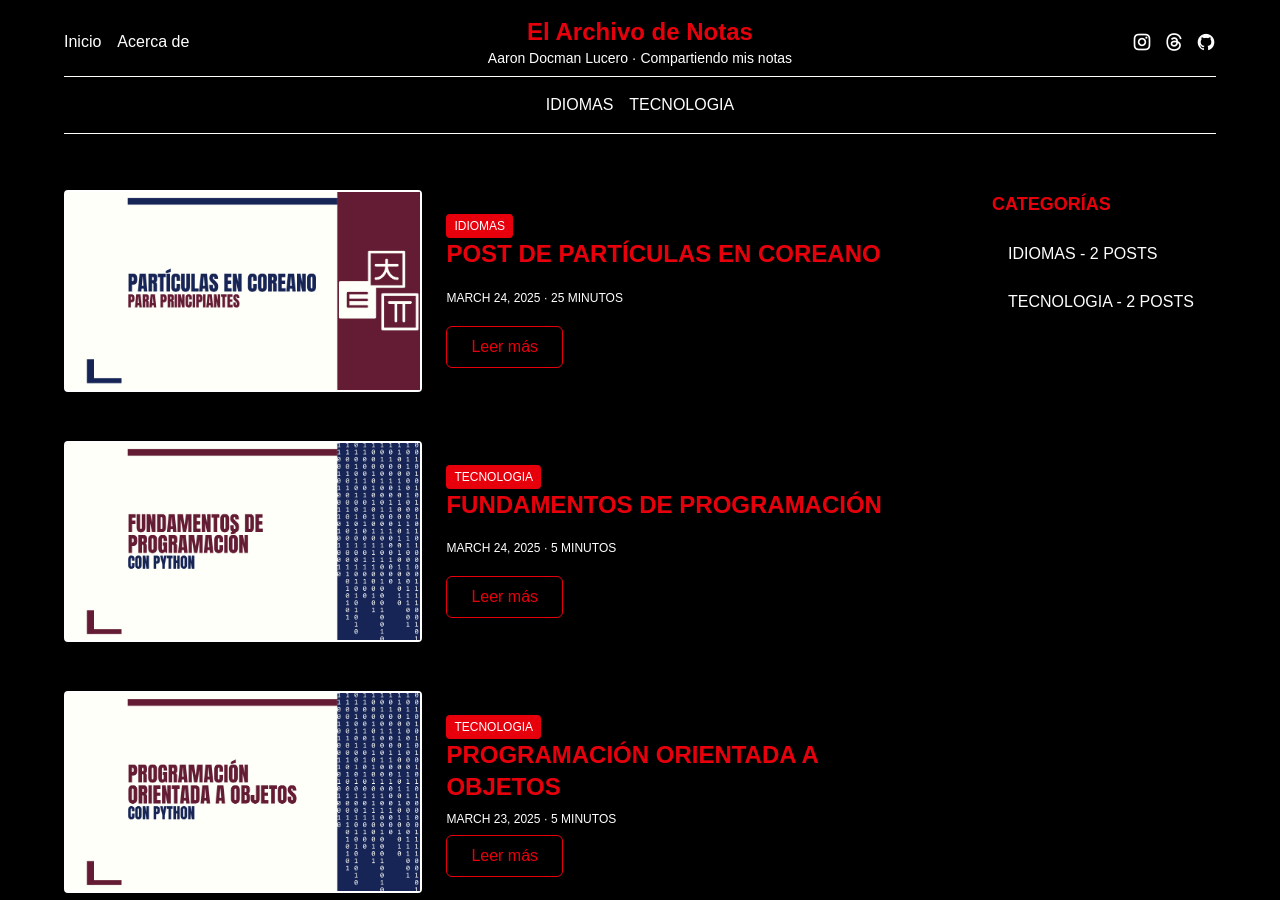
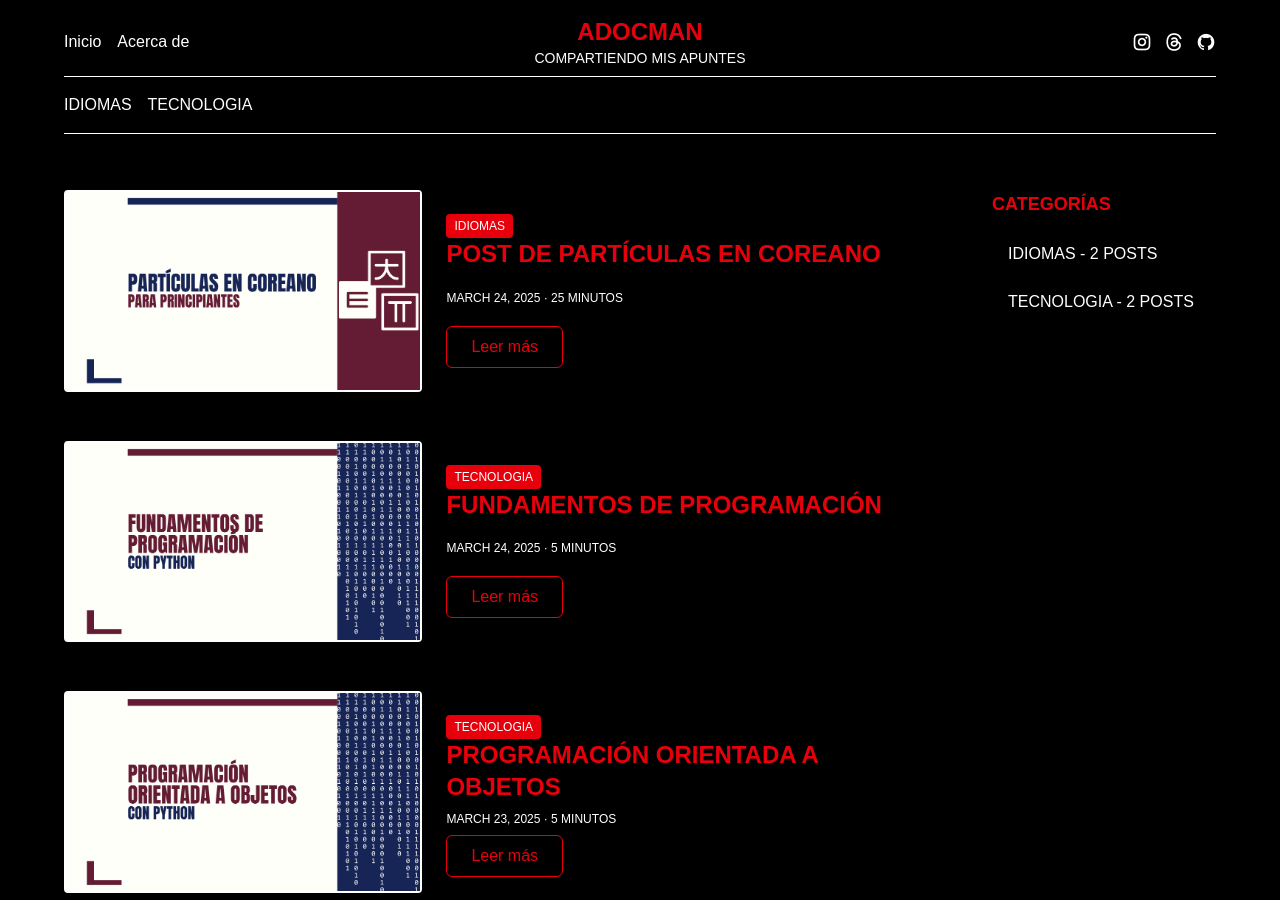
Before and after one commit to adocman/adocman.github.io, a Jekyll site: the page built from index.markdown, in a window 1280 px wide and 900 px high. Built offline with Jekyll 4.4.1, drawn with Linux system fonts in a browser that asks for light colours; nearby versions of some CDN libraries.

Commit message:
header 1.0

```diff
--- a/_includes/header.html
+++ b/_includes/header.html
@@ -4,14 +4,14 @@
     <div class="hidden md:grid grid-cols-3 items-center max-w-7xl mx-auto">
       <!-- Columna 1: Navegación -->
       <div class="flex justify-start space-x-4">
-        <a href="/" class="text-white hover:text-red-600">Inicio</a>
+        <a href="/" class="text-white hover:text-red">Inicio</a>
         <a href="/about/" class="text-white hover:text-red-600">Acerca de</a>
       </div>
 
       <!-- Columna 2: Nombre y descripción centrados -->
       <div class="flex flex-col items-center">
-        <a href="/" class="text-red-600 text-2xl font-bold">El Archivo de Notas</a>
-        <p class="text-sm text-white">Aaron Docman Lucero · Compartiendo mis notas</p>
+        <a href="/" class="text-red-600 text-2xl font-bold">ADOCMAN</a>
+        <p class="text-sm text-white">COMPARTIENDO MIS APUNTES</p>
       </div>
 
       <!-- Columna 3: Redes sociales -->
@@ -32,8 +32,8 @@
     <div class="md:hidden relative">
       <!-- Nombre y descripción centrados -->
       <div class="text-center">
-        <a href="/" class="text-red-600 text-2xl font-bold block">El Archivo de Notas</a>
-        <p class="text-sm text-white">Aaron Docman Lucero · Compartiendo mis notas</p>
+        <a href="/" class="text-red-600 text-2xl font-bold block">ADOCMAN</a>
+        <p class="text-sm text-white">COMPARTIENDO MIS APUNTES</p>
       </div>
       <!-- Botón de menú hamburguesa posicionado en la esquina superior derecha -->
       <button id="menu-toggle" class="absolute right-0 top-0 text-white hover:text-red-600 focus:outline-none p-2">
@@ -88,11 +88,11 @@
     </div>
     <!-- Menú de Categorías Desktop (debajo del <hr>, centrado) -->
     <hr class="mt-2">
-    <div class="hidden md:flex justify-center max-w-7xl mx-auto py-4 uppercase">
+    <div class="hidden md:flex justify-start max-w-7xl mx-auto py-4 uppercase">
       <ul class="flex space-x-4">
         {% for category in site.categories %}
           <li>
-            <a href="/categorias/{{ category[0] | slugify }}/" class="text-white hover:text-red-600">
+            <a href="/categorias/{{ category[0] | slugify }}/" class="text-white hover:underline">
               {{ category[0] }}
             </a>
           </li>
--- a/_layouts/home.html
+++ b/_layouts/home.html
@@ -80,7 +80,7 @@
           {% for category in site.categories %}
             <li>
               <a href="/categorias/{{ category[0] | slugify }}/"
-                class="block py-2 px-4 bg-black rounded text-white hover:text-red-600 hover:underline">
+                class="block py-2 px-4 bg-black rounded text-white hover:underline">
                 {{ category[0] }} - {{ category[1] | size }} posts
               </a>
             </li>
```
